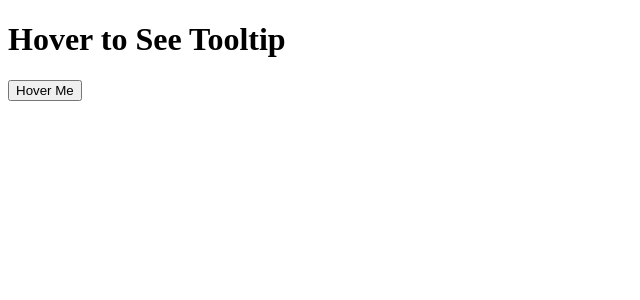
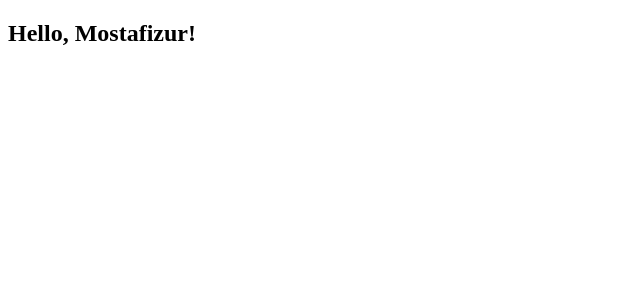
Before and after one commit to mostafizzfuad/explore-reactjs, a React (Create React App) app: page / in a window 1280 px wide. Shown: the top 300 px of the page, without its empty margins (0-640 px from the left). Built offline with nearby package versions, Linux system fonts and the light colour scheme.

Commit message:
Added Higher Order Component (HOC)

```diff
--- a/public/index.html
+++ b/public/index.html
@@ -9,7 +9,6 @@
 
 <body>
   <div id="root"></div>
-  <div id="tooltip-root"></div> <!-- আলাদা div -->
 </body>
 
 </html>
--- a/src/App.js
+++ b/src/App.js
@@ -1,19 +1,10 @@
 // App.jsx
-import React, { useState } from "react";
-import Tooltip from "./Tooltip";
+import withLogger from "./components/withLogger";
+import Hello from "./components/Hello";
 
-function App() {
-  const [show, setShow] = useState(false);
+// HOC দিয়ে wrap করা
+const HelloWithLogger = withLogger(Hello);
 
-  return (
-    <div>
-      <h1>Hover to See Tooltip</h1>
-      <button onMouseEnter={() => setShow(true)} onMouseLeave={() => setShow(false)}>
-        Hover Me
-      </button>
-      {show && <Tooltip text="Hello, I'm a tooltip!" />}
-    </div>
-  );
+export default function App() {
+	return <HelloWithLogger name="Mostafizur" />;
 }
-
-export default App;
--- /dev/null
+++ b/src/components/Hello.jsx
@@ -0,0 +1,6 @@
+// src/components/Hello.jsx
+function Hello({ name }) {
+	return <h2>Hello, {name}!</h2>;
+}
+
+export default Hello;
--- /dev/null
+++ b/src/components/withLogger.jsx
@@ -0,0 +1,41 @@
+// src/components/withLogger.jsx
+
+// Higher Order Component
+function withLogger(WrappedComponent) {
+	return function EnhancedComponent(props) {
+		console.log("Props:", props); // extra feature
+		return <WrappedComponent {...props} />;
+	};
+}
+
+export default withLogger;
+
+
+
+// const HelloWithLogger = withLogger(Hello);
+// এখানে withLogger(Hello) কল হবে এবং একটি নতুন কম্পোনেন্ট রিটার্ন করবে।
+// সেই নতুন কম্পোনেন্টের নাম হলো function EnhancedComponent(props) {},
+// যেটিকে আমরা HelloWithLogger নামে ধরে নিচ্ছি।
+
+// এখন App কম্পোনেন্টে <HelloWithLogger /> ব্যবহার করলে আসলে EnhancedComponent রান হবে।
+// <HelloWithLogger name="Mostafizur" /> ব্যবহার করলে, EnhancedComponent রান হবে এবং এর props হবে { name: "Mostafizur" }।
+
+// EnhancedComponent প্রথমে console.log("Props:", props); চালাবে,
+// তারপর আসল Hello (WrappedComponent হিসেবে রিসিভ করা হয়েছিল) কম্পোনেন্টে props ফরওয়ার্ড করবে।
+// ফলে Hello কম্পোনেন্টে name প্রপস হিসেবে "Mostafizur" যাবে।
+// Hello কম্পোনেন্ট তখন <h2>Hello, Mostafizur!</h2> রিটার্ন করবে।
+// আর UI তে "Hello, Mostafizur!" দেখাবে।
+
+// ---------------------------------------------------------------------------
+// তাই পুরো প্রক্রিয়াটি হবে:
+// 0. withLogger(Hello) কল হবে এবং EnhancedComponent রিটার্ন হবে। যা HelloWithLogger এ অ্যাসাইন করা হবে।
+// 1. App কম্পোনেন্টে <HelloWithLogger name="Mostafizur" />
+// 2. এটি EnhancedComponent(props) কল করবে যেখানে props = { name: "Mostafizur" }
+// 3. EnhancedComponent কনসোলে লগ করবে: Props: { name: "Mostafizur" }
+// 4. তারপর এটি WrappedComponent (Hello) কে কল করবে: <Hello name="Mostafizur" />
+// 5. Hello কম্পোনেন্ট রিটার্ন করবে: <h2>Hello, Mostafizur!</h2>
+// 6. UI তে আউটপুট হবে: Hello, Mostafizur!
+
+// ---------------------------------------------------------------------------
+// WrappedComponent = Hello
+// EnhancedComponent = HelloWithLogger
```
